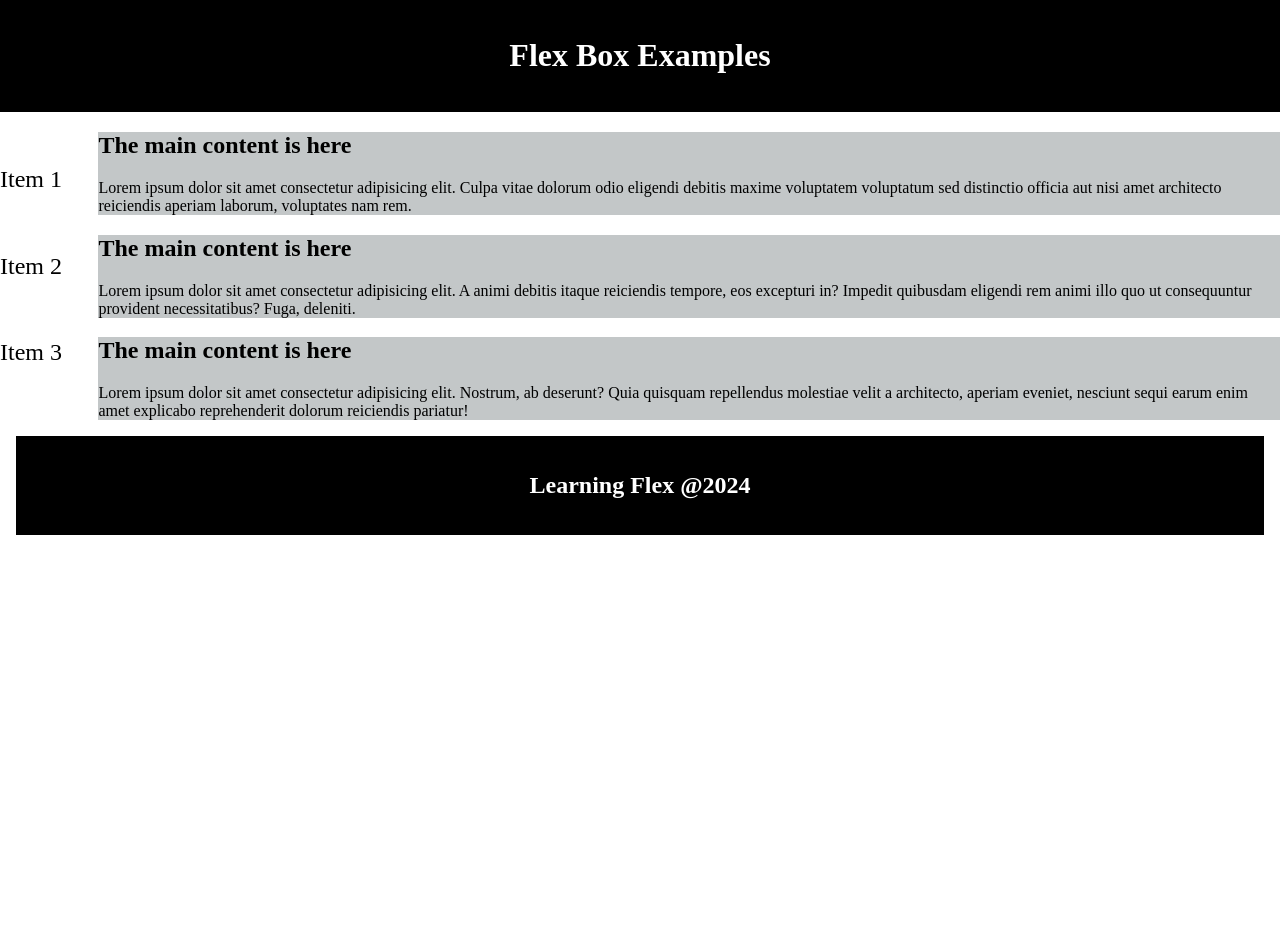
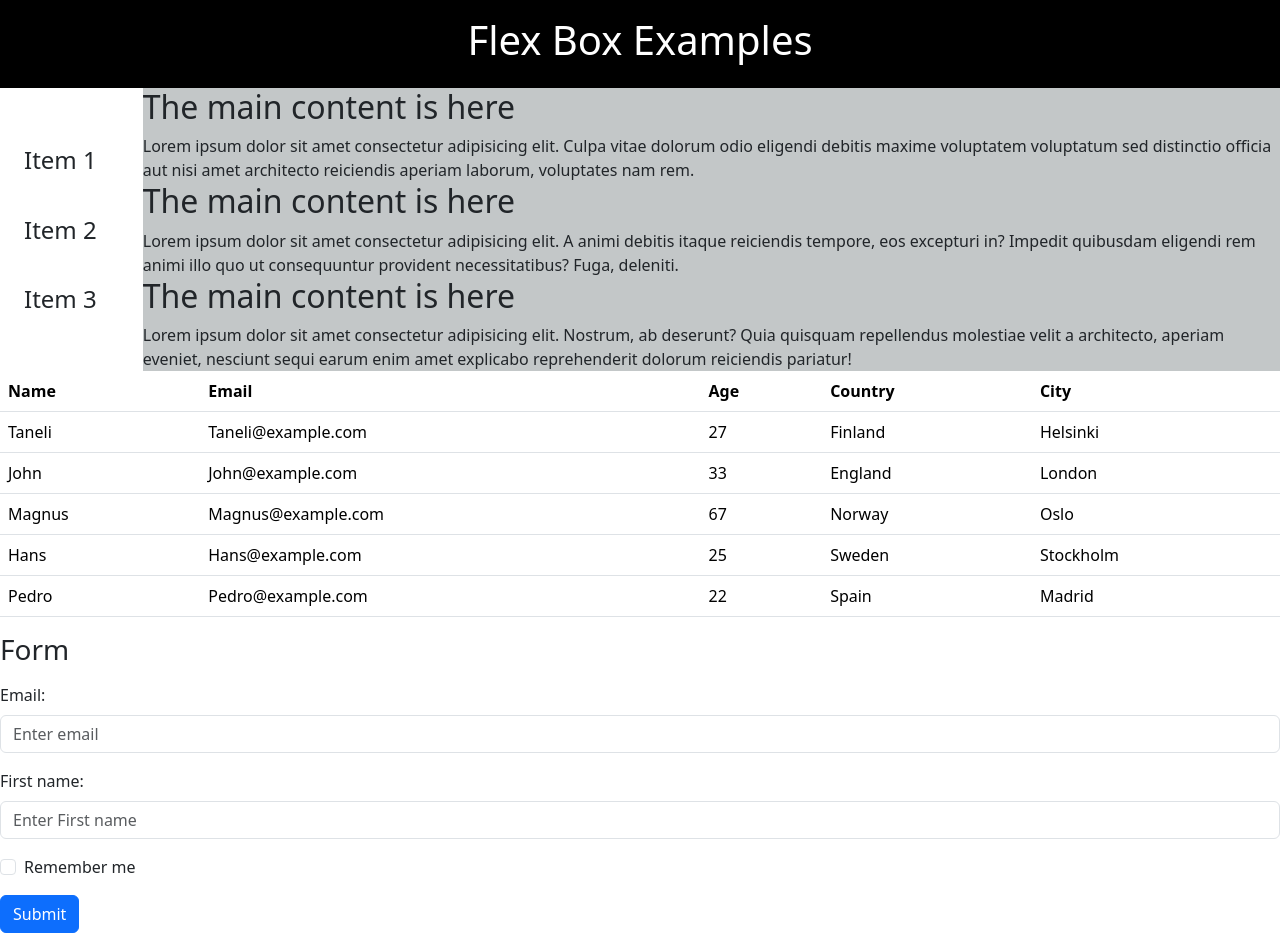
Before and after one commit to MiikaKonttila/indiTasks, a plain HTML site: page exercise5.html in a window 1280 px wide. Shown: the top 936 px of the page. Before the commit the page ends 800 px from the top, so only its background shows below. Drawn offline with nearby package versions, Linux system fonts and the light colour scheme.

Commit message:
exercise6

```diff
--- a/exercise5.html
+++ b/exercise5.html
@@ -3,6 +3,7 @@
 <head>
     <meta charset="UTF-8">
     <meta name="viewport" content="width=device-width, initial-scale=1.0">
+    <link href="https://cdn.jsdelivr.net/npm/bootstrap@5.3.2/dist/css/bootstrap.min.css" rel="stylesheet" integrity="sha384-T3c6CoIi6uLrA9TneNEoa7RxnatzjcDSCmG1MXxSR1GAsXEV/Dwwykc2MPK8M2HN" crossorigin="anonymous">
     <title>Exercise 5 - Miika Konttila</title>
 
     <style>
@@ -33,9 +34,10 @@
             flex: 1;
             flex-direction: column;
             justify-content: space-between;
-            height: 200px;
-            width: 50px;
+            height: 175px;
+            width: 25px;
             align-self: center;
+            margin: 1em;
         }
 
         article {
@@ -71,6 +73,77 @@
     </section>
 
 </main>
+    <div class="table-responsive-xl">
+        <table class="table">
+            <tr>
+                <th>Name</th>
+                <th>Email</th>
+                <th>Age</th>
+                <th>Country</th>
+                <th>City</th>
+            </tr>
+
+            <tr>
+                <td>Taneli</td>
+                <td>Taneli@example.com</td>
+                <td>27</td>
+                <td>Finland</td>
+                <td>Helsinki</td>
+            </tr>
+
+            <tr>
+                <td>John</td>
+                <td>John@example.com</td>
+                <td>33</td>
+                <td>England</td>
+                <td>London</td>
+            </tr>
+
+            <tr>
+                <td>Magnus</td>
+                <td>Magnus@example.com</td>
+                <td>67</td>
+                <td>Norway</td>
+                <td>Oslo</td>
+            </tr>
+
+            <tr>
+                <td>Hans</td>
+                <td>Hans@example.com</td>
+                <td>25</td>
+                <td>Sweden</td>
+                <td>Stockholm</td>
+            </tr>
+
+            <tr>
+                <td>Pedro</td>
+                <td>Pedro@example.com</td>
+                <td>22</td>
+                <td>Spain</td>
+                <td>Madrid</td>
+            </tr>
+        </table>
+    </div>
+    <h3>Form</h3>
+
+    <form action="/action_page.php">
+        <div class="mb-3 mt-3">
+            <label for="email" class="form-label">Email:</label>
+            <input type="email" class="form-control" id="email" placeholder="Enter email" name="email">
+        </div>
+        <div class="mb-3">
+            <label for="fname" class="form-label">First name:</label>
+            <input type="text" class="form-control" id="fname" placeholder="Enter First name" name="name">
+        </div>
+        <div class="form-check mb-3">
+            <label class="form-check-label">
+                <input class="form-check-input" type="checkbox" name="remember"> Remember me
+            </label>
+        </div>
+        <button type="submit" class="btn btn-primary">Submit</button>
+    </form>
+
+
 
     <footer>
        <h2> Learning Flex @2024 </h2>
```
